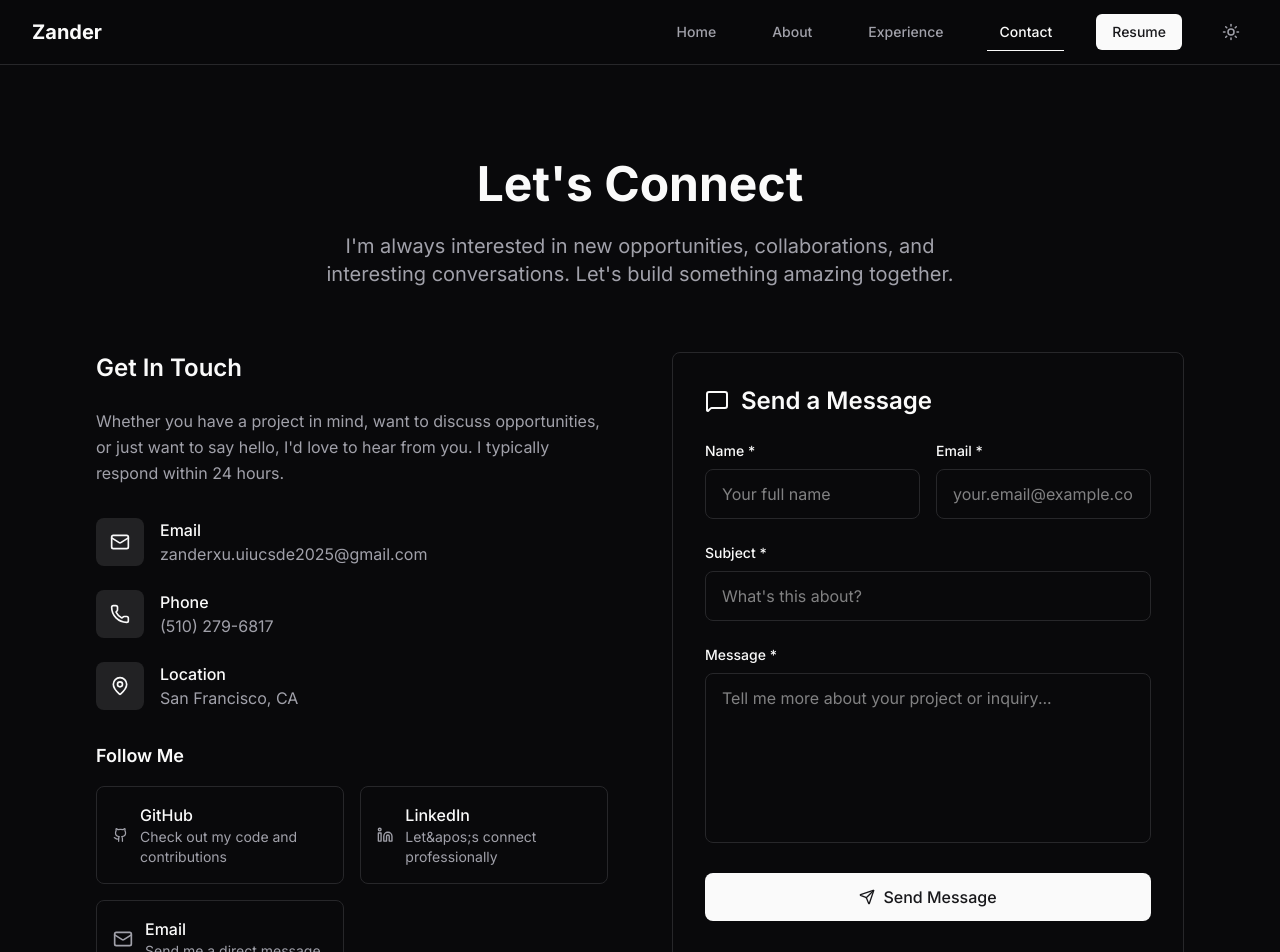
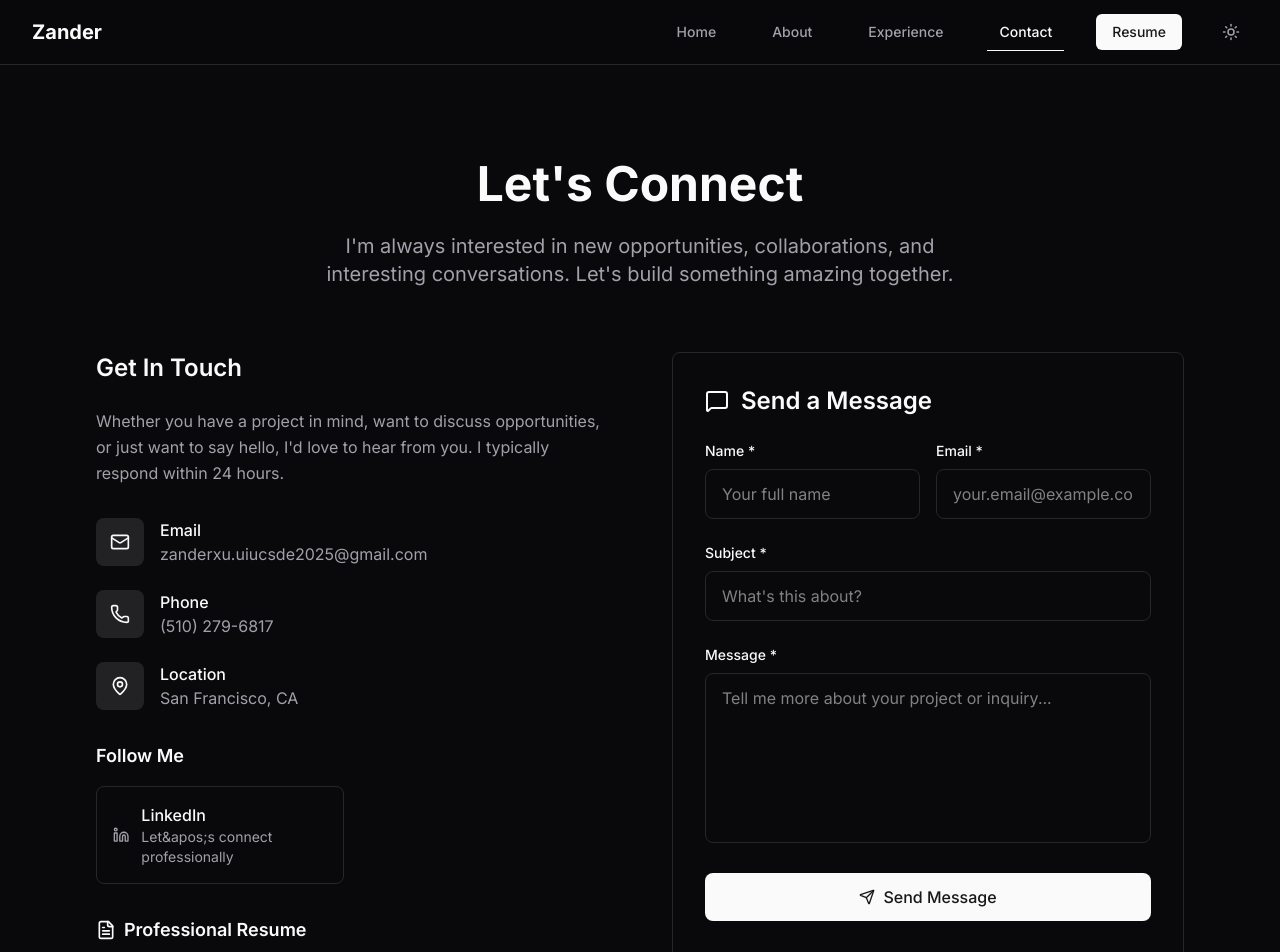
Before and after one commit to zxu0623/ZanderWeb, a Next.js app: page /contact in a window 1280 px wide. Shown: the top 952 px of the page. Built offline with nearby package versions, Linux system fonts and the light colour scheme.

Commit message:
feat: change

```diff
--- a/src/app/contact/page.tsx
+++ b/src/app/contact/page.tsx
@@ -1,7 +1,7 @@
 "use client"
 
 import { useState, useEffect } from "react";
-import { Mail, Github, Linkedin, MapPin, Phone, Send, MessageSquare, FileText, Download } from "lucide-react";
+import { Mail, Linkedin, MapPin, Phone, Send, MessageSquare, FileText, Download } from "lucide-react";
 import emailjs from '@emailjs/browser';
 
 export default function Contact() {
@@ -74,25 +74,11 @@ export default function Contact() {
 
   const socialLinks = [
     {
-      name: "GitHub",
-      href: "https://github.com/username",
-      icon: Github,
-      description: "Check out my code and contributions",
-      color: "hover:text-gray-900 dark:hover:text-gray-100"
-    },
-    {
       name: "LinkedIn",
       href: "https://www.linkedin.com/in/zander-xinhe-xu-96a1ab174/",
       icon: Linkedin,
       description: "Let&apos;s connect professionally",
       color: "hover:text-blue-600"
-    },
-    {
-      name: "Email",
-      href: "mailto:zanderxu.uiucsde2025@gmail.com",
-      icon: Mail,
-      description: "Send me a direct message",
-      color: "hover:text-red-500"
     }
   ];
 
```
